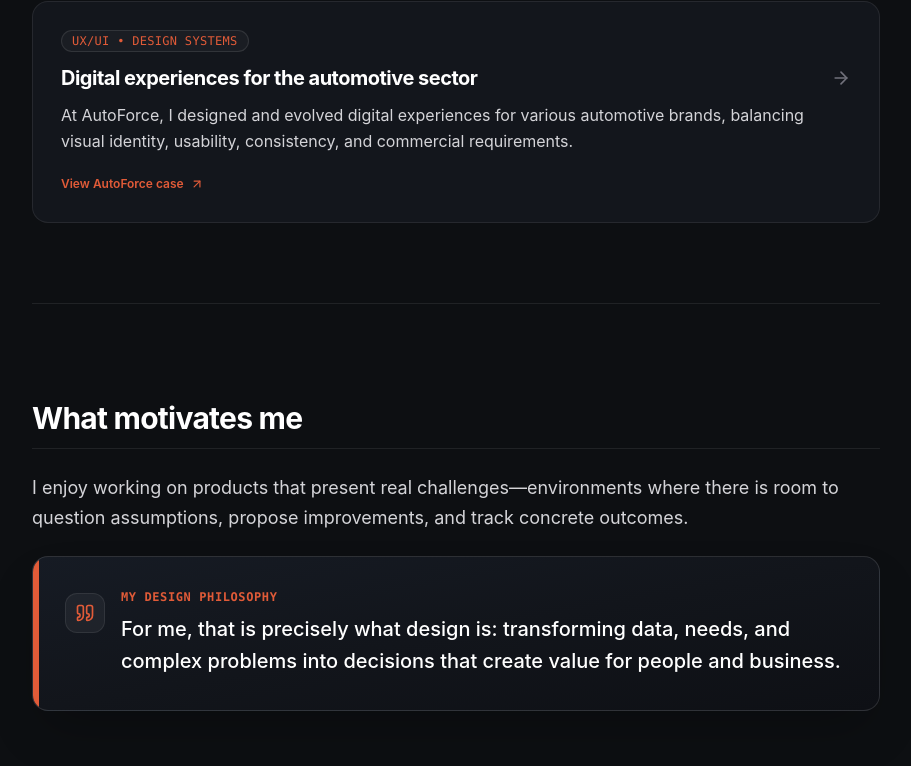
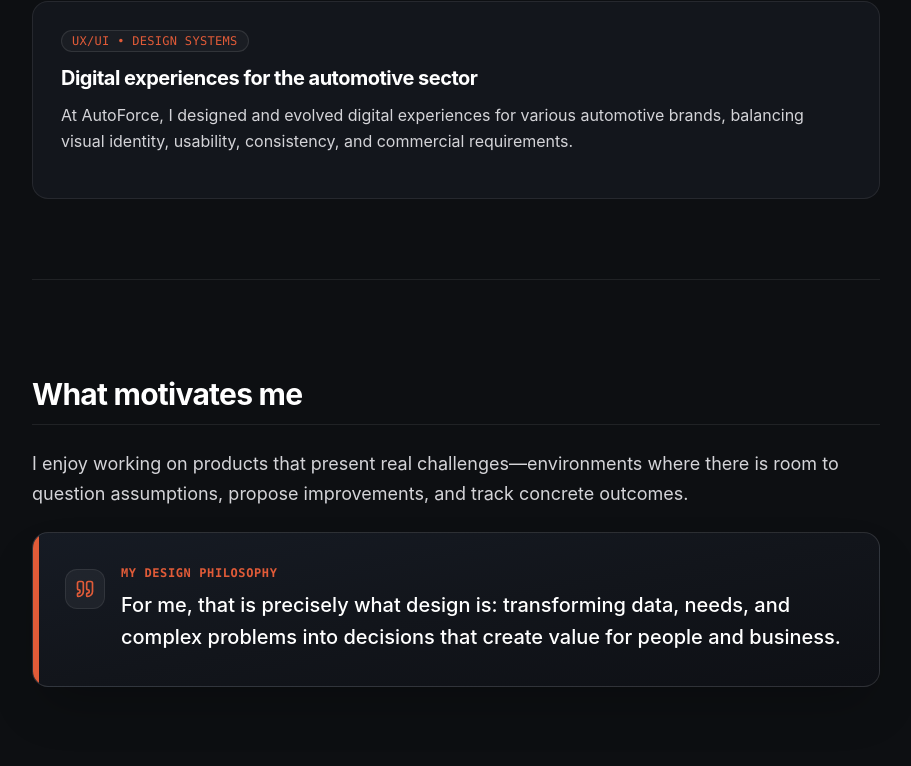
Before and after one commit to igormarianoapps/Portfolio, a React (Vite) app: page /en/sobre in a window 1280 px wide. Shown: the part 3280-4046 px from the top of the page, without its empty margins (184-1095 px from the left). Built offline with nearby package versions, Linux system fonts and the light colour scheme.

Commit message:
fix(about): remove link to unpublished AutoForce case

```diff
--- a/src/data/site.ts
+++ b/src/data/site.ts
@@ -543,11 +543,6 @@ export const siteConfig: SiteConfig = {
               pt: "Na AutoForce, trabalhei na criação e evolução de interfaces para diferentes marcas do setor automotivo, equilibrando identidade visual, usabilidade, consistência e necessidades comerciais.",
               en: "At AutoForce, I designed and evolved digital experiences for various automotive brands, balancing visual identity, usability, consistency, and commercial requirements.",
             },
-            link: "/projetos/autoforce",
-            linkText: {
-              pt: "Ver case AutoForce",
-              en: "View AutoForce case",
-            },
           },
         ],
       },
```
